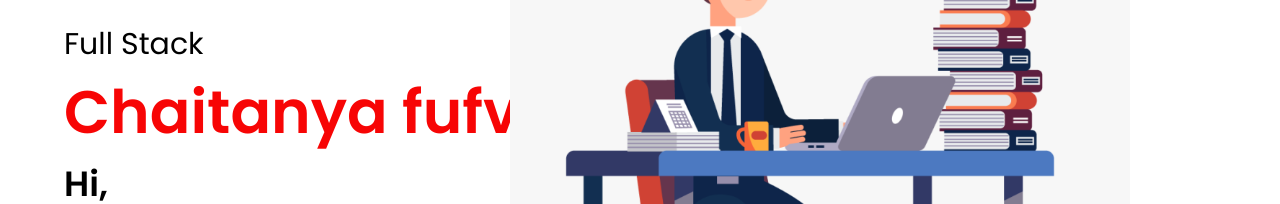
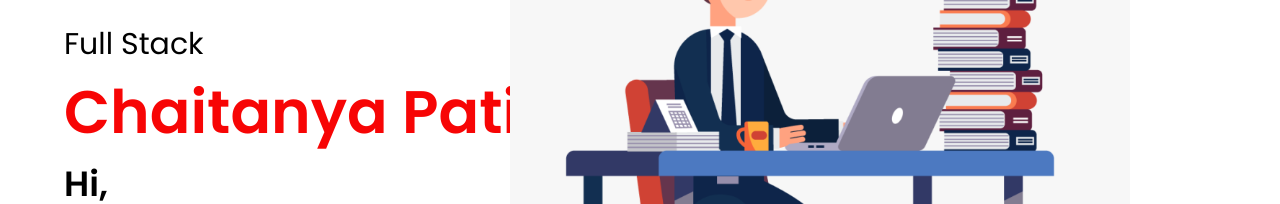
Before and after one commit to chaitanya2232/my-portfolio, a plain HTML site: page index.html in a window 1280 px wide. Shown: the part 308-512 px from the top of the page. Drawn offline with Linux system fonts and the light colour scheme.

Commit message:
final commitj

```diff
--- a/index.html
+++ b/index.html
@@ -32,7 +32,7 @@
 
 
                     <p>Full Stack </p>
-                    <H1><span style="color: rgb(247, 5, 5);"> Chaitanya fufvvbf </span> </H1>
+                    <H1><span style="color: rgb(247, 5, 5);"> Chaitanya Patil </span> </H1>
                     <H3 id="introText">Hi, <br>I'm Mechanical Engineer-2025 <br> from Palghar </H3>
 
                 </div>
```
